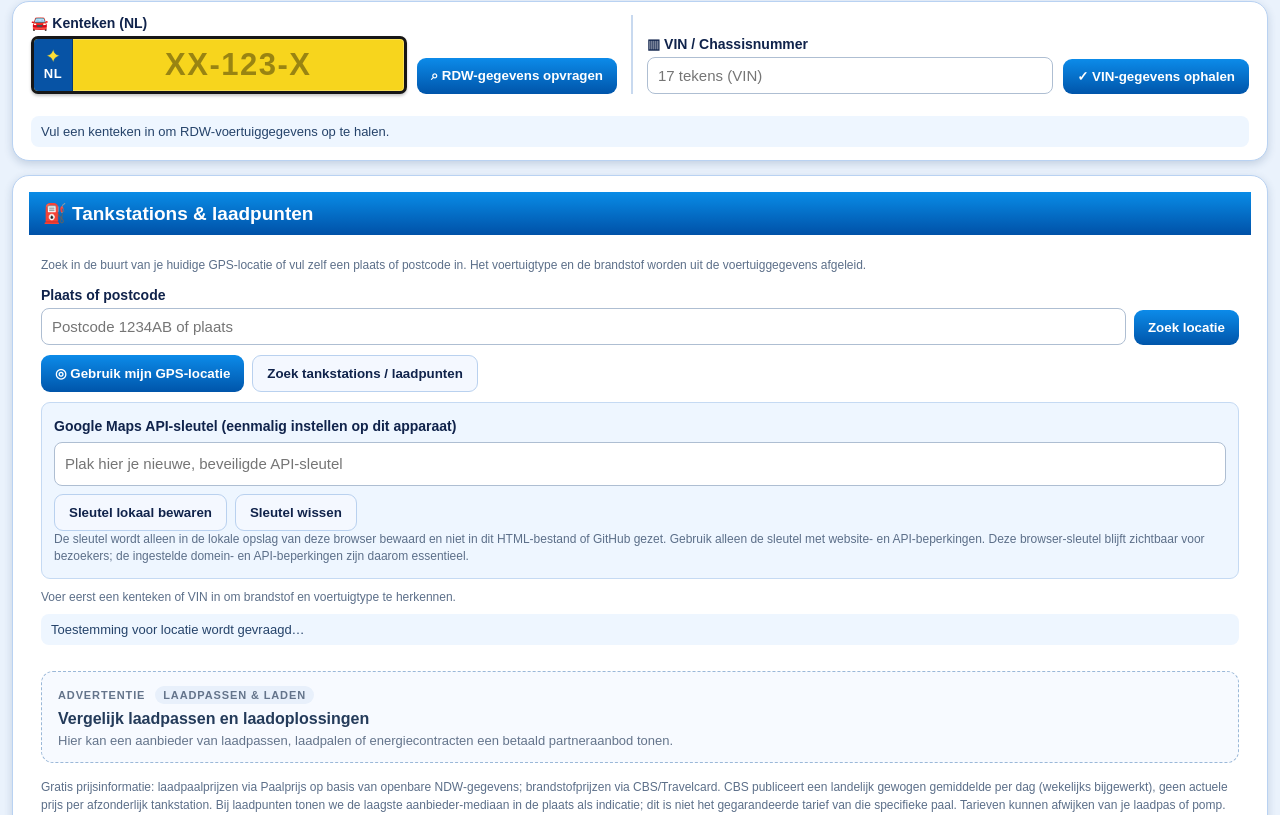
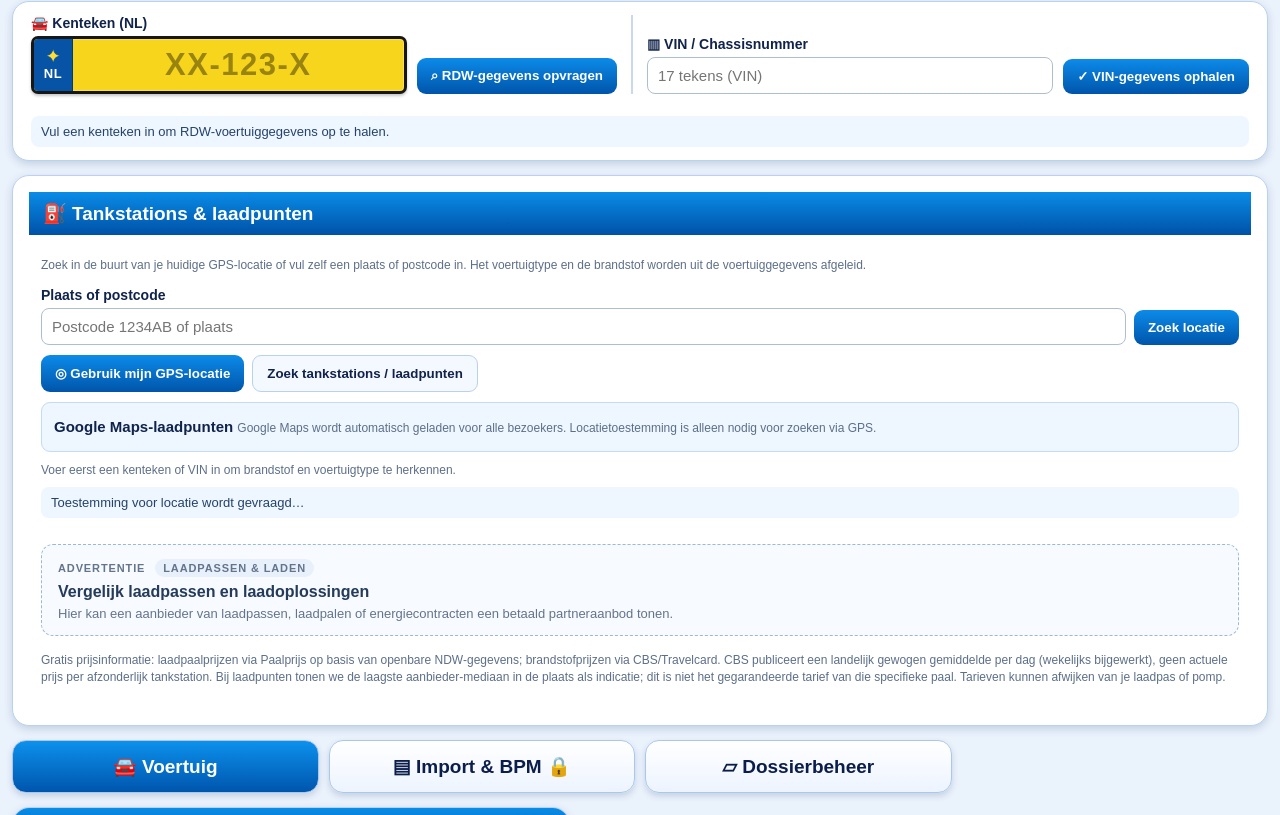
Before and after one commit to Ruud-maker/VVA, a plain HTML site: page index.html in a window 1280 px wide. Shown: the part 285-1100 px from the top of the page. Drawn offline with Linux system fonts and the light colour scheme.

Commit message:
Add files via upload

```diff
--- a/index.html
+++ b/index.html
@@ -90,10 +90,8 @@ textarea{min-height:75px}
    <button type="button" class="secondary" onclick="searchEnergyNearby()">Zoek tankstations / laadpunten</button>
   </div>
   <div class="result" style="margin:10px 0;padding:12px">
-   <label for="googleMapsKey">Google Maps API-sleutel (eenmalig instellen op dit apparaat)</label>
-   <input id="googleMapsKey" type="password" autocomplete="off" placeholder="Plak hier je nieuwe, beveiligde API-sleutel"/>
-   <div style="display:flex;gap:8px;flex-wrap:wrap;margin-top:8px"><button type="button" class="secondary" onclick="saveGoogleMapsKey()">Sleutel lokaal bewaren</button><button type="button" class="secondary" onclick="clearGoogleMapsKey()">Sleutel wissen</button></div>
-   <small class="hint">De sleutel wordt alleen in de lokale opslag van deze browser bewaard en niet in dit HTML-bestand of GitHub gezet. Gebruik alleen de sleutel met website- en API-beperkingen. Deze browser-sleutel blijft zichtbaar voor bezoekers; de ingestelde domein- en API-beperkingen zijn daarom essentieel.</small>
+   <b>Google Maps-laadpunten</b>
+   <small class="hint">Google Maps wordt automatisch geladen voor alle bezoekers. Locatietoestemming is alleen nodig voor zoeken via GPS.</small>
   </div>
   <div id="energyMap" style="display:none;width:100%;height:320px;border-radius:12px;overflow:hidden;margin:10px 0" aria-label="Kaart met laadpunten"></div>
   <div id="energyVehicleHint" class="hint">Voer eerst een kenteken of VIN in om brandstof en voertuigtype te herkennen.</div>
@@ -702,12 +700,12 @@ function clearEnergyResults(message){
 let energyPoint=null;
 function updateEnergyVehicleHint(){const f=(v('fuel')||'').toLowerCase();const electric= f.includes('elektr')||f.includes('electric');$('energyVehicleHint').textContent='Herkend voertuig: '+[v('make'),v('model')].filter(Boolean).join(' ')+' · Brandstof: '+(v('fuel')||'nog niet bekend')+'. '+(electric?'Laadpunten worden getoond.':'Tankstations worden getoond; bij een plug-in hybride kunnen beide relevant zijn.');}
 function haversineKm(a,b){const r=6371,dLat=(b.lat-a.lat)*Math.PI/180,dLon=(b.lon-a.lon)*Math.PI/180,x=Math.sin(dLat/2)**2+Math.cos(a.lat*Math.PI/180)*Math.cos(b.lat*Math.PI/180)*Math.sin(dLon/2)**2;return 2*r*Math.asin(Math.sqrt(x));}
+// VVA CHECK GOOGLE MAPS: vervang de tekst hieronder door de nieuwe, domein- en API-beperkte browser-API-sleutel.
+const VVA_GOOGLE_MAPS_API_KEY='PLAK_HIER_JE_GOOGLE_MAPS_API_SLEUTEL';
 let googleMapsLoaderPromise=null;
-function saveGoogleMapsKey(){const key=($('googleMapsKey')?.value||'').trim();if(!key){alert('Plak eerst je nieuwe Google Maps API-sleutel.');return}try{localStorage.setItem('vva_google_maps_key',key);$('googleMapsKey').value='';$('energyStatus').textContent='Google Maps-sleutel lokaal opgeslagen in deze browser.';}catch(e){alert('Opslaan in deze browser is niet gelukt.');}}
-function clearGoogleMapsKey(){try{localStorage.removeItem('vva_google_maps_key')}catch(e){}if($('googleMapsKey'))$('googleMapsKey').value='';$('energyStatus').textContent='Google Maps-sleutel uit deze browser verwijderd.';}
-function getGoogleMapsKey(){try{return localStorage.getItem('vva_google_maps_key')||''}catch(e){return ''}}
+function getGoogleMapsKey(){return VVA_GOOGLE_MAPS_API_KEY.startsWith('AIza')?VVA_GOOGLE_MAPS_API_KEY:'';}
 function loadGoogleMaps(){
- const key=getGoogleMapsKey();if(!key)return Promise.reject(new Error('Geen Google Maps API-sleutel ingesteld. Plak eerst je nieuwe sleutel in het veld hierboven.'));
+ const key=getGoogleMapsKey();if(!key)return Promise.reject(new Error('Google Maps is nog niet geconfigureerd. Vul de beperkte API-sleutel in de VVA_GOOGLE_MAPS_API_KEY-instelling in het index.html-bestand in.'));
  if(window.google?.maps?.importLibrary)return Promise.resolve(window.google.maps);
  if(googleMapsLoaderPromise)return googleMapsLoaderPromise;
  googleMapsLoaderPromise=new Promise((resolve,reject)=>{
```
